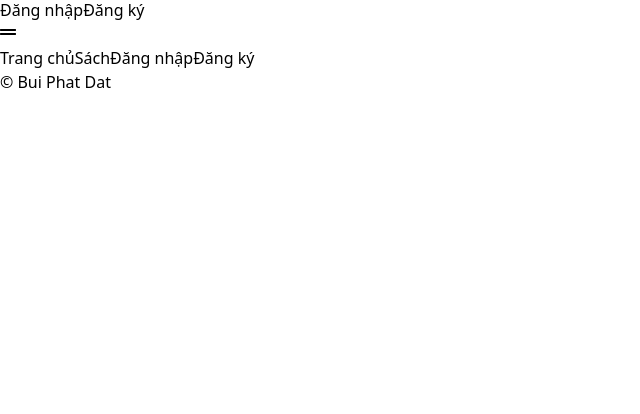
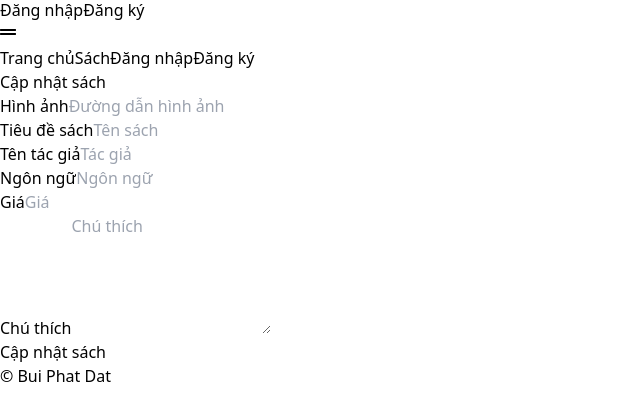
Before and after one commit to Dabeztt/Book_Store, a React (Vite) app in the folder frontend/: page /cap-nhat-sach/1 in a window 1280 px wide. Shown: the part 374-788 px from the top of the page, without its empty margins (0-640 px from the left). Built offline with nearby package versions, Linux system fonts and the light colour scheme; no server answers; the HTML template or start-up script is replaced by a standard one.

Commit message:
Create delete and update book function

```diff
--- a/frontend/src/App.jsx
+++ b/frontend/src/App.jsx
@@ -16,6 +16,7 @@ import UserOrderHistory from "./components/Profile/UserOrderHistory";
 import Settings from "./components/Profile/Settings";
 import AllOrders from "./pages/AllOrders";
 import AddBook from "./pages/AddBook";
+import UpdateBook from "./pages/UpdateBook";
 
 const App = () => {
   const dispatch = useDispatch();
@@ -54,6 +55,7 @@ const App = () => {
         </Route>
         <Route path="/dang-nhap" element={<LogIn />} />
         <Route path="/dang-ky" element={<SignUp />} />
+        <Route path="/cap-nhat-sach/:id" element={<UpdateBook />} />
         <Route path="/chi-tiet-sach/:id" element={<ViewBookDetails />} />
       </Routes>
       <Footer />
--- a/frontend/src/components/ViewBookDetails/ViewBookDetails.jsx
+++ b/frontend/src/components/ViewBookDetails/ViewBookDetails.jsx
@@ -1,7 +1,7 @@
 import React, { useEffect, useState } from "react";
 import axios from "axios";
 import Loader from "../Loader/Loader";
-import { useParams } from "react-router-dom";
+import { Link, useNavigate, useParams } from "react-router-dom";
 import { GrLanguage } from "react-icons/gr";
 import { FaEdit, FaHeart, FaShoppingCart } from "react-icons/fa";
 import { MdOutlineDelete } from "react-icons/md";
@@ -9,6 +9,7 @@ import { useSelector } from "react-redux";
 
 const ViewBookDetails = () => {
   const { id } = useParams();
+  const navigate = useNavigate();
   const [Data, setData] = useState();
   const isLoggedIn = useSelector((state) => state.auth.isLoggedIn);
   const role = useSelector((state) => state.auth.role);
@@ -47,6 +48,15 @@ const ViewBookDetails = () => {
     alert(response.data.message);
   };
 
+  const deleteBook = async () => {
+    const response = await axios.delete(
+      "http://localhost:1000/api/v1/xoa-sach",
+      { headers }
+    );
+    navigate("/sach");
+    alert(response.data.message);
+  };
+
   return (
     <>
       {Data && (
@@ -80,11 +90,17 @@ const ViewBookDetails = () => {
               )}
               {isLoggedIn === true && role === "admin" && (
                 <div className="flex flex-col md:flex-row lg:flex-col items-center justify-between lg:justify-start mt-8 lg:mt-0">
-                  <button className="bg-white rounded lg:rounded-full text-3xl p-3 flex items-center justify-center">
+                  <Link
+                    to={`/cap-nhat-sach/${id}`}
+                    className="bg-white rounded lg:rounded-full text-3xl p-3 flex items-center justify-center"
+                  >
                     <FaEdit />
                     <span className="ms-4 block lg:hidden">Chỉnh sửa</span>
-                  </button>
-                  <button className="text-red-500 rounded md:mt-0 lg:rounded-full text-3xl p-3 mt-8 md:mt-0 lg:mt-8 bg-white flex items-center justify-center">
+                  </Link>
+                  <button
+                    className="text-red-500 rounded md:mt-0 lg:rounded-full text-3xl p-3 mt-8 md:mt-0 lg:mt-8 bg-white flex items-center justify-center"
+                    onClick={deleteBook}
+                  >
                     <MdOutlineDelete />
                     <span className="ms-4 block lg:hidden">Xóa</span>
                   </button>
--- /dev/null
+++ b/frontend/src/pages/UpdateBook.jsx
@@ -0,0 +1,174 @@
+import axios from "axios";
+import React, { useEffect, useState } from "react";
+import { useNavigate, useParams } from "react-router-dom";
+
+const UpdateBook = () => {
+  const [Data, setData] = useState({
+    url: "",
+    title: "",
+    author: "",
+    price: "",
+    desc: "",
+    language: "",
+  });
+
+  const { id } = useParams();
+  const navigate = useNavigate();
+  const headers = {
+    id: localStorage.getItem("id"),
+    authorization: `Bearer ${localStorage.getItem("token")}`,
+    bookid: id,
+  };
+
+  const change = (e) => {
+    const { name, value } = e.target;
+    setData({ ...Data, [name]: value });
+  };
+
+  const submit = async () => {
+    try {
+      if (
+        Data.url === "" ||
+        Data.title === "" ||
+        Data.author === "" ||
+        Data.price === "" ||
+        Data.desc === "" ||
+        Data.language === ""
+      ) {
+        alert("Vui lòng nhập dữ liệu");
+      } else {
+        const response = await axios.put(
+          "http://localhost:1000/api/v1/cap-nhat-sach",
+          Data,
+          { headers }
+        );
+        setData({
+          url: "",
+          title: "",
+          author: "",
+          price: "",
+          desc: "",
+          language: "",
+        });
+        alert(response.data.message);
+        navigate(`/chi-tiet-sach/${id}`);
+      }
+    } catch (error) {
+      alert(error.response.data.message);
+    }
+  };
+
+  useEffect(() => {
+    const fetch = async () => {
+      const response = await axios.get(
+        `http://localhost:1000/api/v1/tim-sach/${id}`
+      );
+      setData(response.data.data);
+    };
+    fetch();
+  }, []);
+  return (
+    <div className="bg-zinc-900 h-[100%] p-0 md:p-4">
+      <h1 className="text-3xl md:text-5xl font-semibold text-zinc-500 mb-8">
+        Cập nhật sách
+      </h1>
+      <div className="p-4 bg-zinc-800 rounded">
+        <div>
+          <label htmlFor="" className="text-zinc-400">
+            Hình ảnh
+          </label>
+          <input
+            type="text"
+            className="w-full mt-2 bg-zinc-900 text-zinc-100 p-2 outline-none"
+            placeholder="Đường dẫn hình ảnh"
+            name="url"
+            required
+            value={Data.url}
+            onChange={change}
+          />
+        </div>
+        <div className="mt-4">
+          <label htmlFor="" className="text-zinc-400">
+            Tiêu đề sách
+          </label>
+          <input
+            type="text"
+            className="w-full mt-2 bg-zinc-900 text-zinc-100 p-2 outline-none"
+            placeholder="Tên sách"
+            name="title"
+            required
+            value={Data.title}
+            onChange={change}
+          />
+        </div>
+        <div className="mt-4">
+          <label htmlFor="" className="text-zinc-400">
+            Tên tác giả
+          </label>
+          <input
+            type="text"
+            className="w-full mt-2 bg-zinc-900 text-zinc-100 p-2 outline-none"
+            placeholder="Tác giả"
+            name="author"
+            required
+            value={Data.author}
+            onChange={change}
+          />
+        </div>
+        <div className="mt-4 flex gap-4">
+          <div className="w-3/6">
+            <label htmlFor="" className="text-zinc-400">
+              Ngôn ngữ
+            </label>
+            <input
+              type="text"
+              className="w-full mt-2 bg-zinc-900 text-zinc-100 p-2 outline-none"
+              placeholder="Ngôn ngữ"
+              name="language"
+              required
+              value={Data.language}
+              onChange={change}
+            />
+          </div>
+          <div className="w-3/6">
+            <label htmlFor="" className="text-zinc-400">
+              Giá
+            </label>
+            <input
+              type="number"
+              className="w-full mt-2 bg-zinc-900 text-zinc-100 p-2 outline-none"
+              placeholder="Giá"
+              name="price"
+              required
+              value={Data.price}
+              onChange={change}
+            />
+          </div>
+        </div>
+        <div className="mt-4">
+          <label htmlFor="" className="text-zinc-400">
+            Chú thích
+          </label>
+          <textarea
+            className="w-full mt-2 bg-zinc-900 text-zinc-100 p-2 outline-none"
+            rows="5"
+            placeholder="Chú thích"
+            name="desc"
+            required
+            value={Data.desc}
+            onChange={change}
+          />
+        </div>
+
+        <button
+          className="mt-4 px-3 bg-blue-500 text-white font-semibold py-2 rounded hover:bg-blue-600 transition-all duration-300"
+          onClick={submit}
+        >
+          Cập nhật sách
+        </button>
+      </div>
+    </div>
+  );
+};
+
+export default UpdateBook;
```
